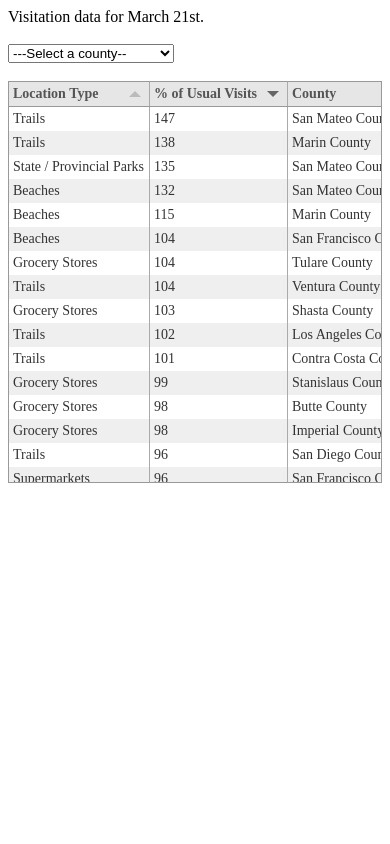
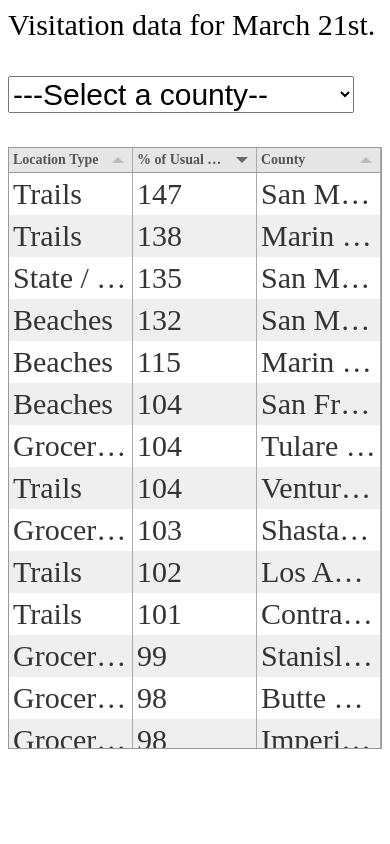
Before and after one commit to dsjoerg/ca_visit_demo, a plain HTML site: page index.html in a window 390 px wide. Drawn offline with Linux system fonts and the light colour scheme.

Commit message:
styling adjustments for legibility on phones

```diff
--- /dev/null
+++ b/ca.css
@@ -0,0 +1,6 @@
+.tabulator-cell {
+    font-size: 30px;
+}
+select {
+    font-size: 30px;
+}
--- a/ca.js
+++ b/ca.js
@@ -38,7 +38,8 @@ function parsingDone(results, file) {
       {title:"County", field:"county"},
 //      {title:"State", field:"state"},
     ],
-    height:"400px",
+    height:"600px",
+    layout:"fitColumns",
     initialSort:[
       {column:"visit_index", dir:"desc"}
     ],
--- a/index.html
+++ b/index.html
@@ -1,8 +1,10 @@
 <link href="tabulator.min.css" rel="stylesheet">
+<link href="ca.css" rel="stylesheet">
 <script type="text/javascript" src="underscore-min.js"></script>
 <script type="text/javascript" src="tabulator.min.js"></script>
 <script type="text/javascript" src="papaparse.min.js"></script>
 
+<body style="font-size:30px">
 <div>Visitation data for March 21st.</div><br>
 <select name="county" id="county-select">
   <option value="">---Select a county--</option>
@@ -15,4 +17,5 @@
 <br><br>
 <div id="example-table"></div>
 
+</body>
 <script type="text/javascript" src="ca.js"></script>
```
Also changed, not shown: 1 other file.
